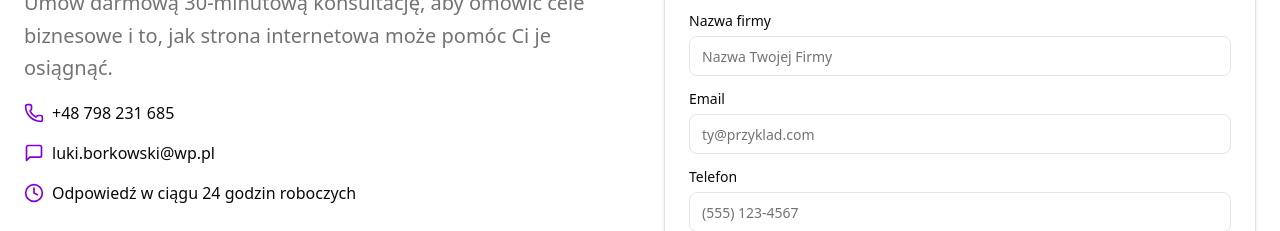
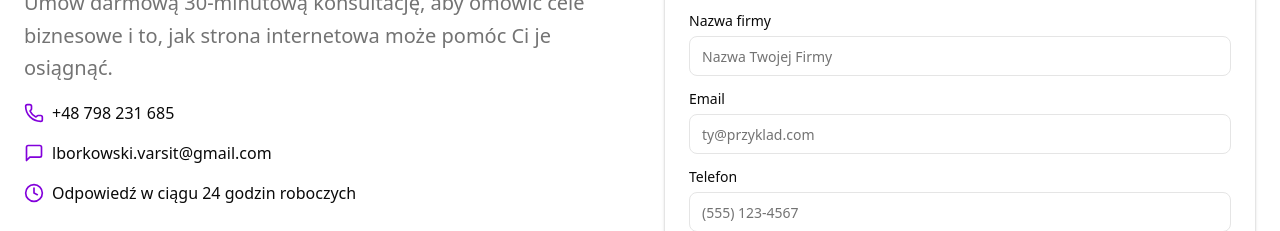
Before and after one commit to bartosz-skejcik/landing-page, a Next.js app: page / in a window 1280 px wide. Shown: the part 6837-7068 px from the top of the page. Built offline with nearby package versions, Linux system fonts and the light colour scheme.

Commit message:
chore: change contact email

```diff
--- a/src/components/landing/contact.tsx
+++ b/src/components/landing/contact.tsx
@@ -13,7 +13,7 @@ const contacts = [
     },
     {
         icon: MessageSquare,
-        text: "luki.borkowski@wp.pl",
+        text: "lborkowski.varsit@gmail.com",
     },
     {
         icon: Clock,
```
